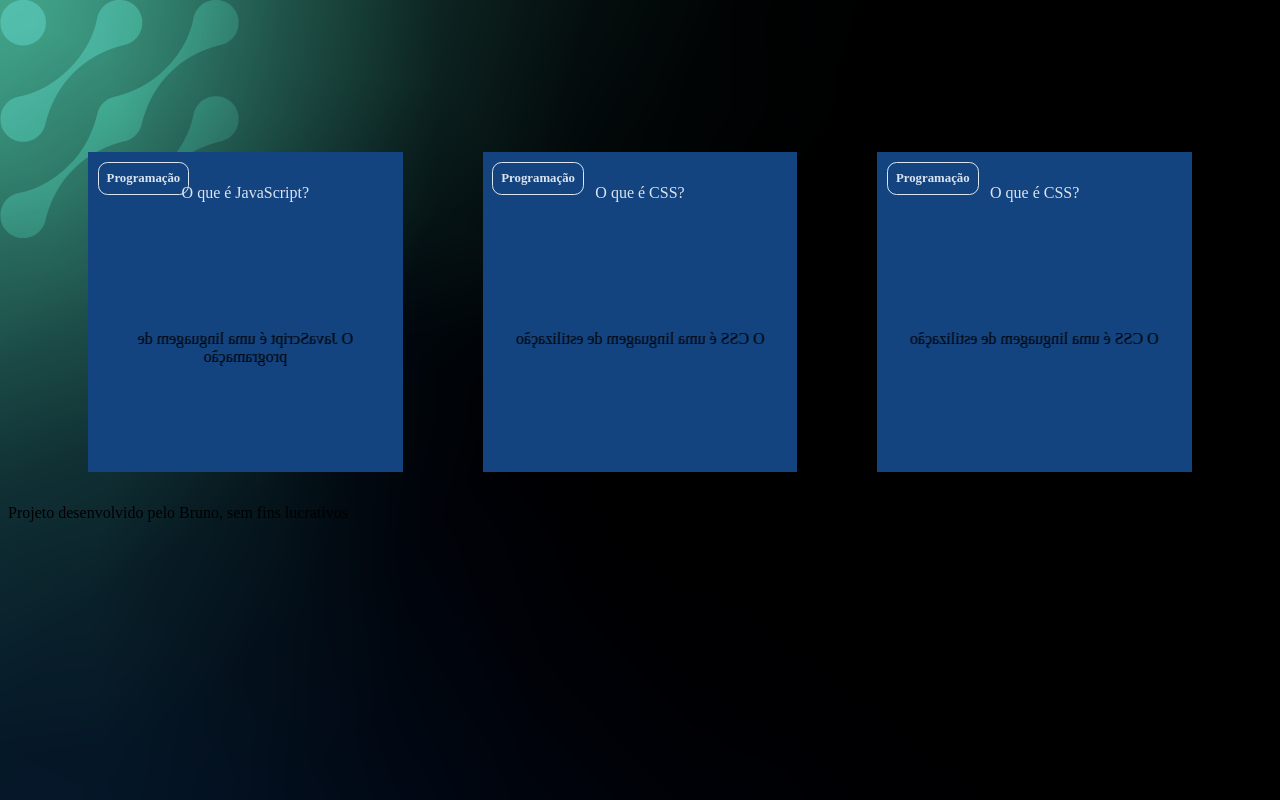
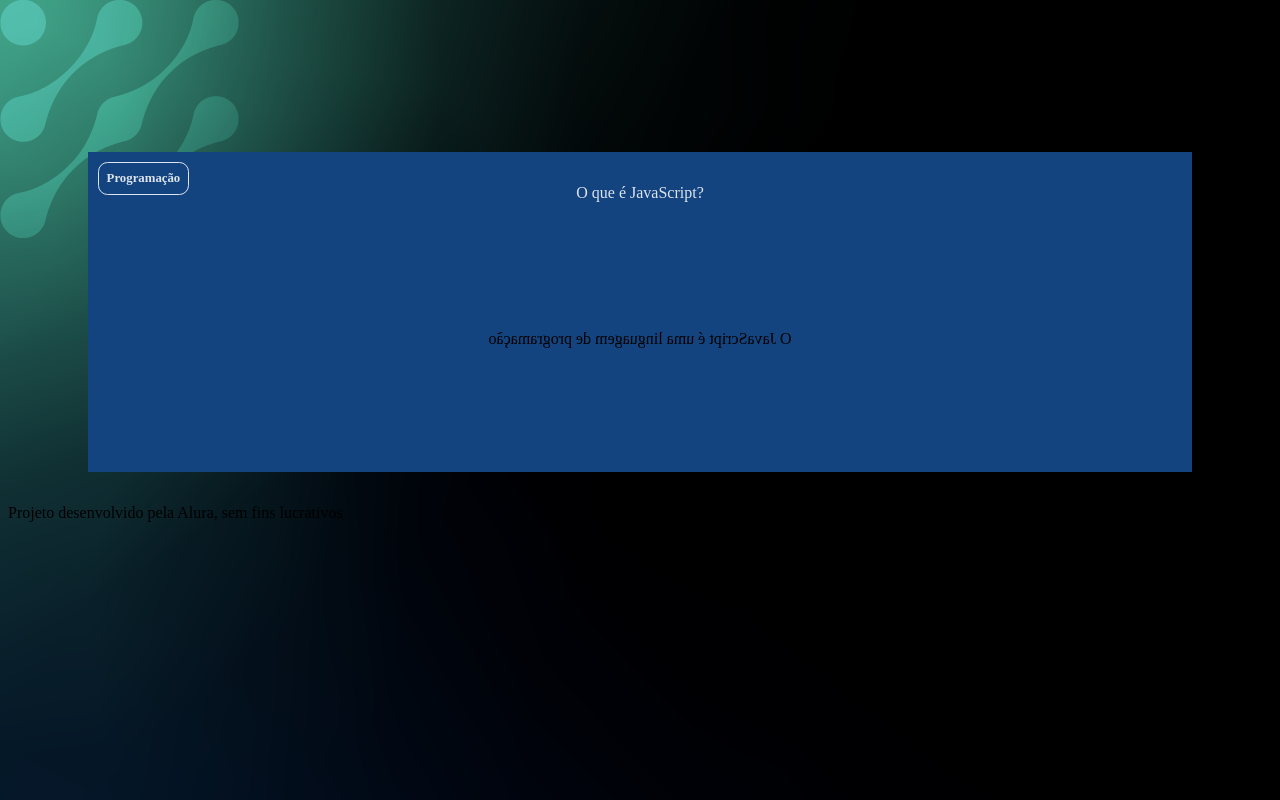
Before and after one commit to Brunonunes06/FlashCard, a plain HTML site: page index.html in a window 1280 px wide. Drawn offline with Linux system fonts and the light colour scheme; files that its build step writes are made by us from their sources; files whose address does not match are found by name.

Commit message:
Update index.html

```diff
--- a/index.html
+++ b/index.html
@@ -1,4 +1,4 @@
-<!DOCTYPE html>
+<!-- <!DOCTYPE html>
 <html lang="pt-br">
 <head>
     <meta charset="UTF-8">
@@ -50,3 +50,36 @@
     <script src="pergunta.js"></script>
 </body>
 </html>
+ -->
+
+ <!DOCTYPE html>
+<html lang="pt-br">
+<head>
+    <meta charset="UTF-8">
+    <meta name="viewport" content="width=device-width, initial-scale=1.0">
+    <link rel="stylesheet" href="assets/style.css">
+    <title>Flashcard</title>
+</head>
+<body>
+    <main>
+        <section id="container">
+            <article class="cartao">
+                <div class="cartao__conteudo">
+                    <h3>Programação</h3>
+                    <div class="cartao__conteudo__pergunta">
+                        <p>O que é JavaScript?</p>
+                    </div>
+                    <div class="cartao__conteudo__resposta">
+                        <p>O JavaScript é uma linguagem de programação</p>
+                    </div>
+                </div>
+            </article>
+        </section>
+    </main>
+    <footer>
+        <p>Projeto desenvolvido pela Alura, sem fins lucrativos</p>
+    </footer>
+    <script src="app.js"></script>
+    <script src="perguntas.js"></script>
+</body>
+</html>
```
